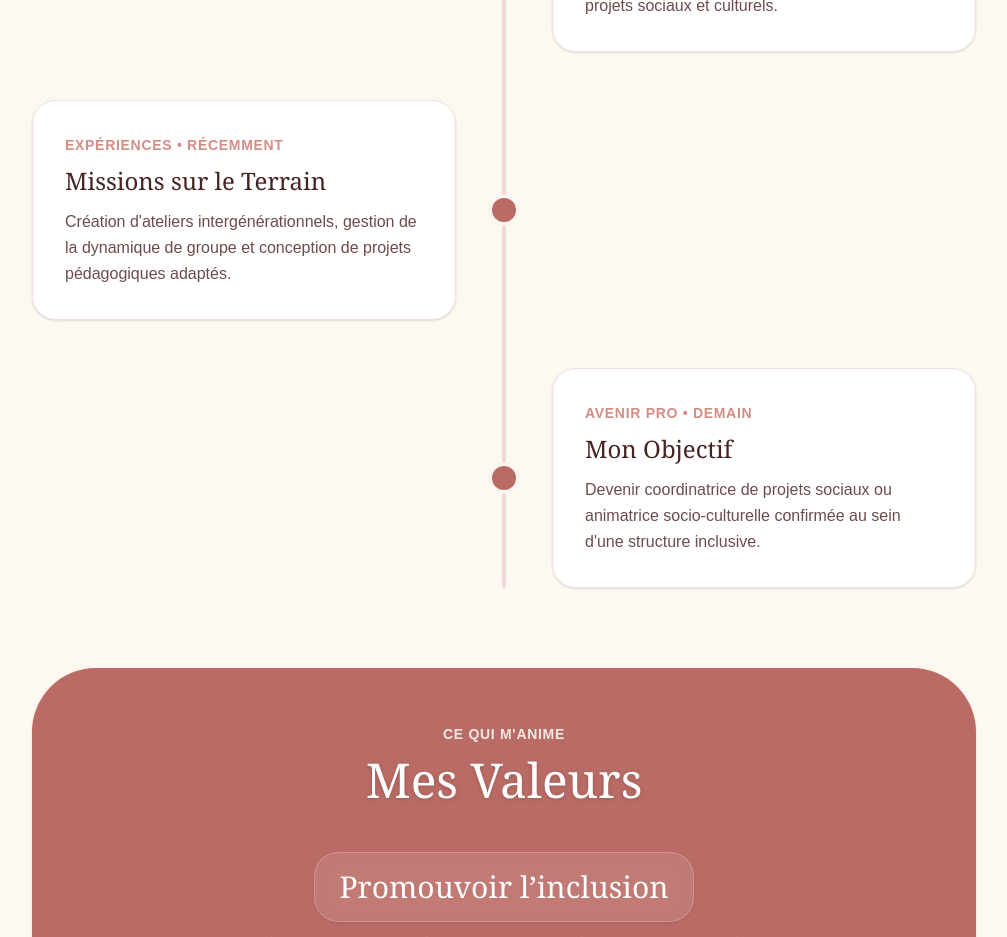
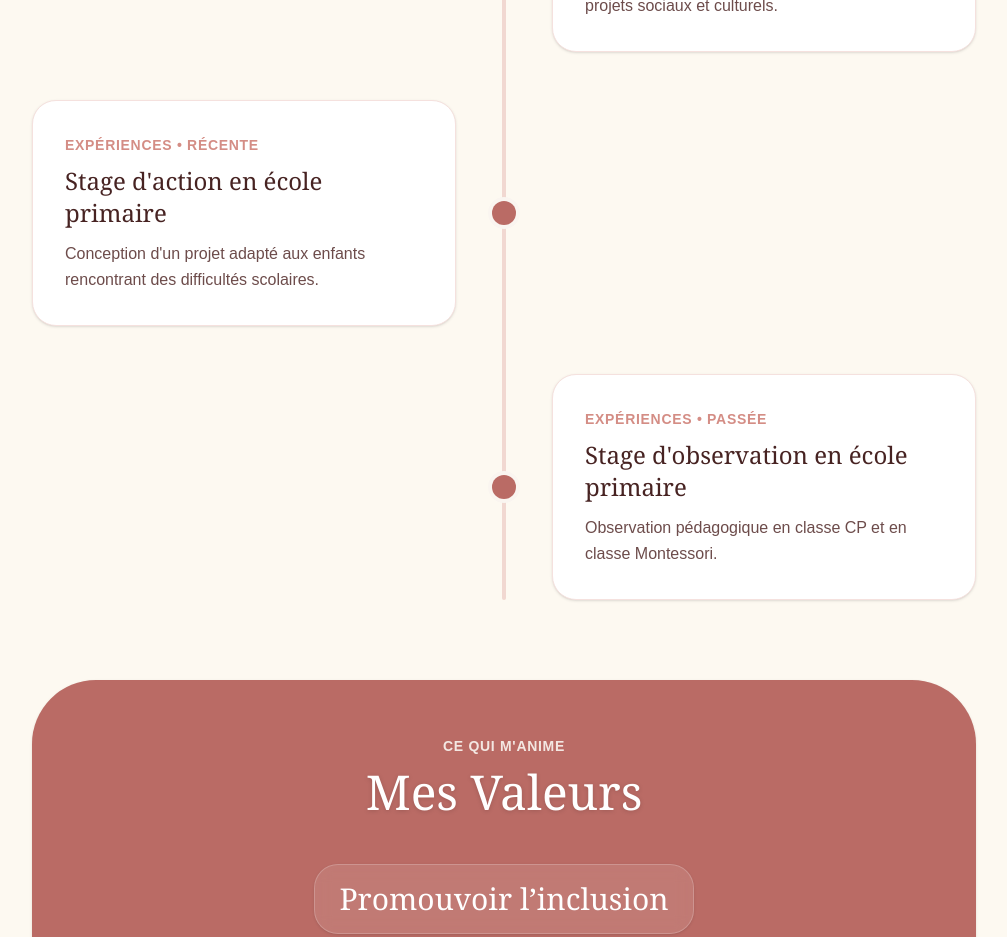
Before and after one commit to ykanael/portfolio, a Next.js app: page / in a window 1280 px wide. Shown: the part 1640-2577 px from the top of the page, without its empty margins (136-1143 px from the left). Built offline with nearby package versions, Linux system fonts and the light colour scheme.

Commit message:
Update page.tsx

```diff
--- a/app/page.tsx
+++ b/app/page.tsx
@@ -52,15 +52,15 @@ export default function Home() {
     },
     {
       type: "Expériences",
-      annee: "Récemment",
-      titre: "Missions sur le Terrain",
-      desc: "Création d'ateliers intergénérationnels, gestion de la dynamique de groupe et conception de projets pédagogiques adaptés.",
+      annee: "Récente",
+      titre: "Stage d'action en école primaire",
+      desc: "Conception d'un projet adapté aux enfants rencontrant des difficultés scolaires.",
     },
     {
-      type: "Avenir Pro",
-      annee: "Demain",
-      titre: "Mon Objectif",
-      desc: "Devenir coordinatrice de projets sociaux ou animatrice socio-culturelle confirmée au sein d'une structure inclusive.",
+      type: "Expériences",
+      annee: "Passée",
+      titre: "Stage d'observation en école primaire",
+      desc: "Observation pédagogique en classe CP et en classe Montessori.",
     },
   ];
 
```
